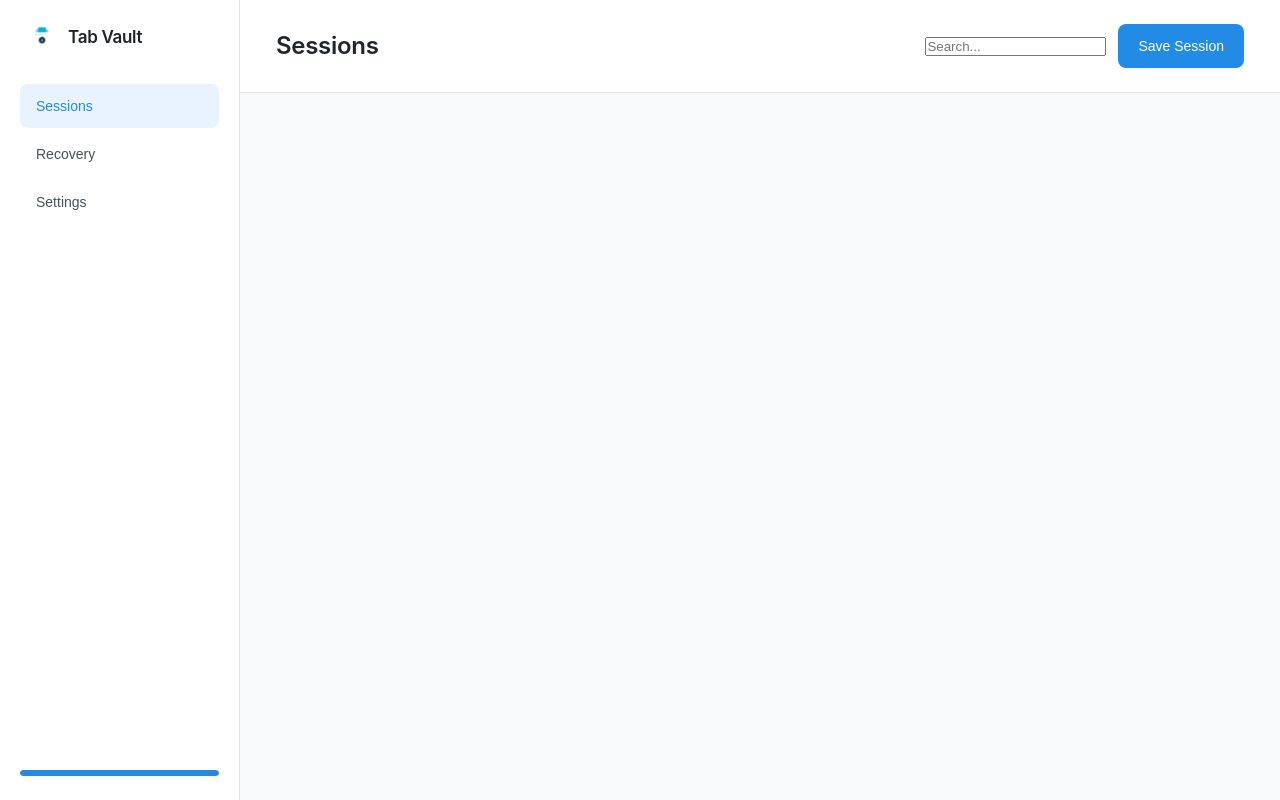
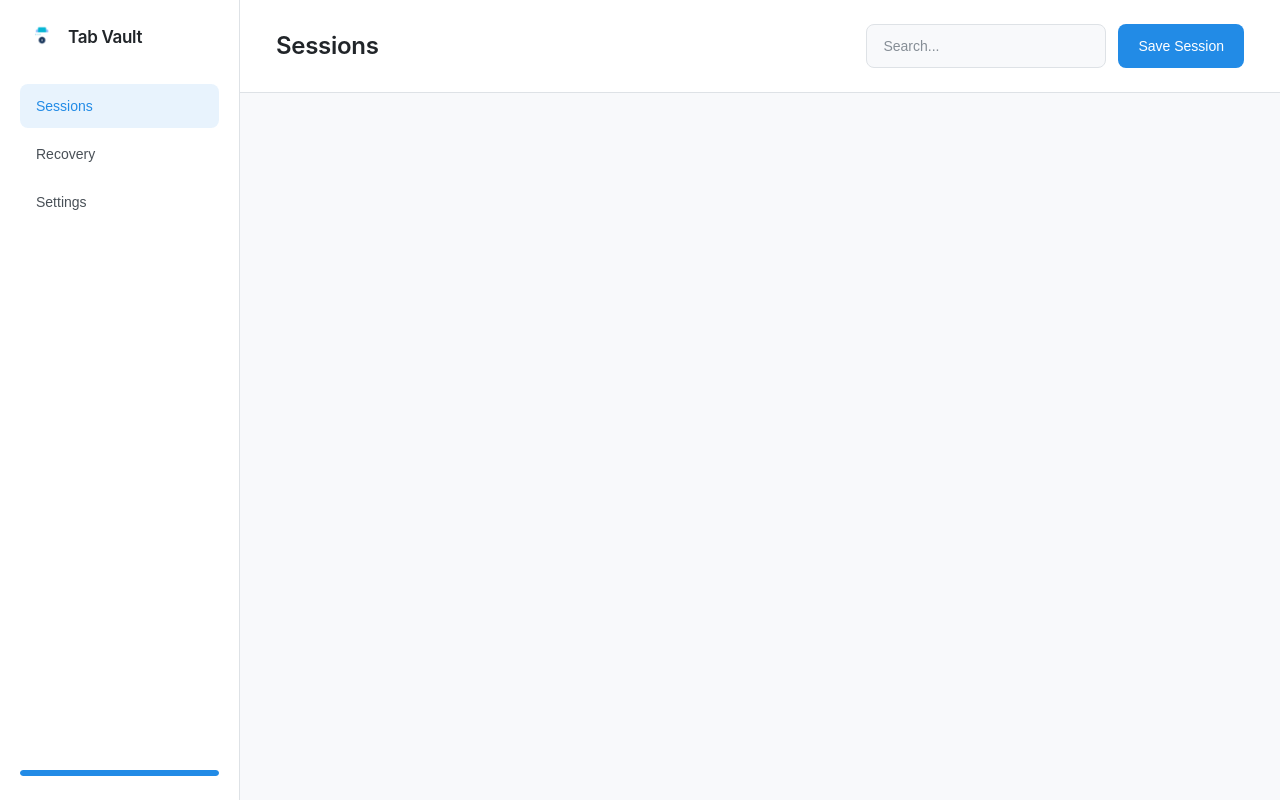
Before and after one commit to NicolasDuranGarces/tab-vault, a website built with webpack: page src/pages/manager/index.html in a window 1280 px wide. Built offline with nearby package versions, Linux system fonts and the light colour scheme; no server answers; files whose address does not match are found by name.

Commit message:
fix: add missing search-input class to search field

```diff
--- a/src/pages/manager/index.html
+++ b/src/pages/manager/index.html
@@ -32,7 +32,7 @@
             <header class="header">
                 <h1 id="viewTitle">Sessions</h1>
                 <div class="actions">
-                    <input type="search" id="searchInput" placeholder="Search...">
+                    <input type="search" id="searchInput" class="search-input" placeholder="Search...">
                     <button id="saveBtn" class="btn-primary">Save Session</button>
                 </div>
             </header>
```
